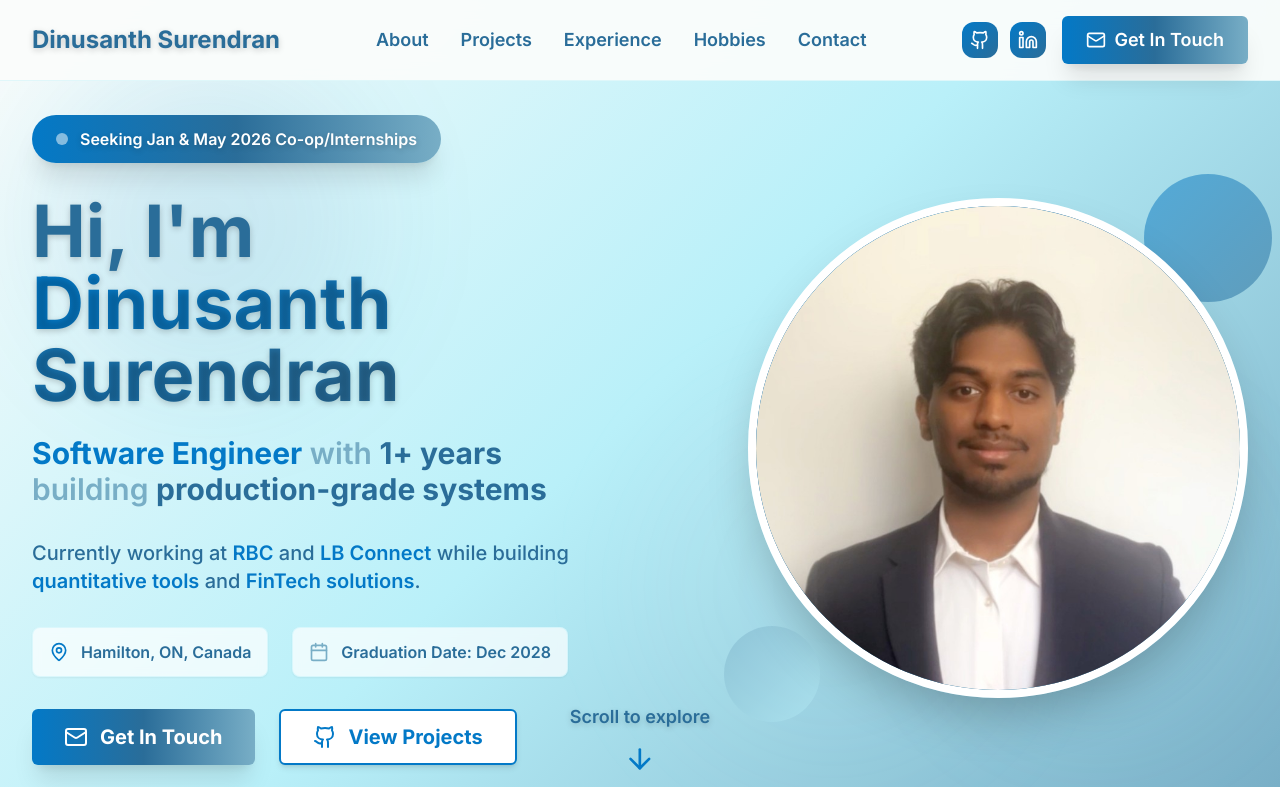
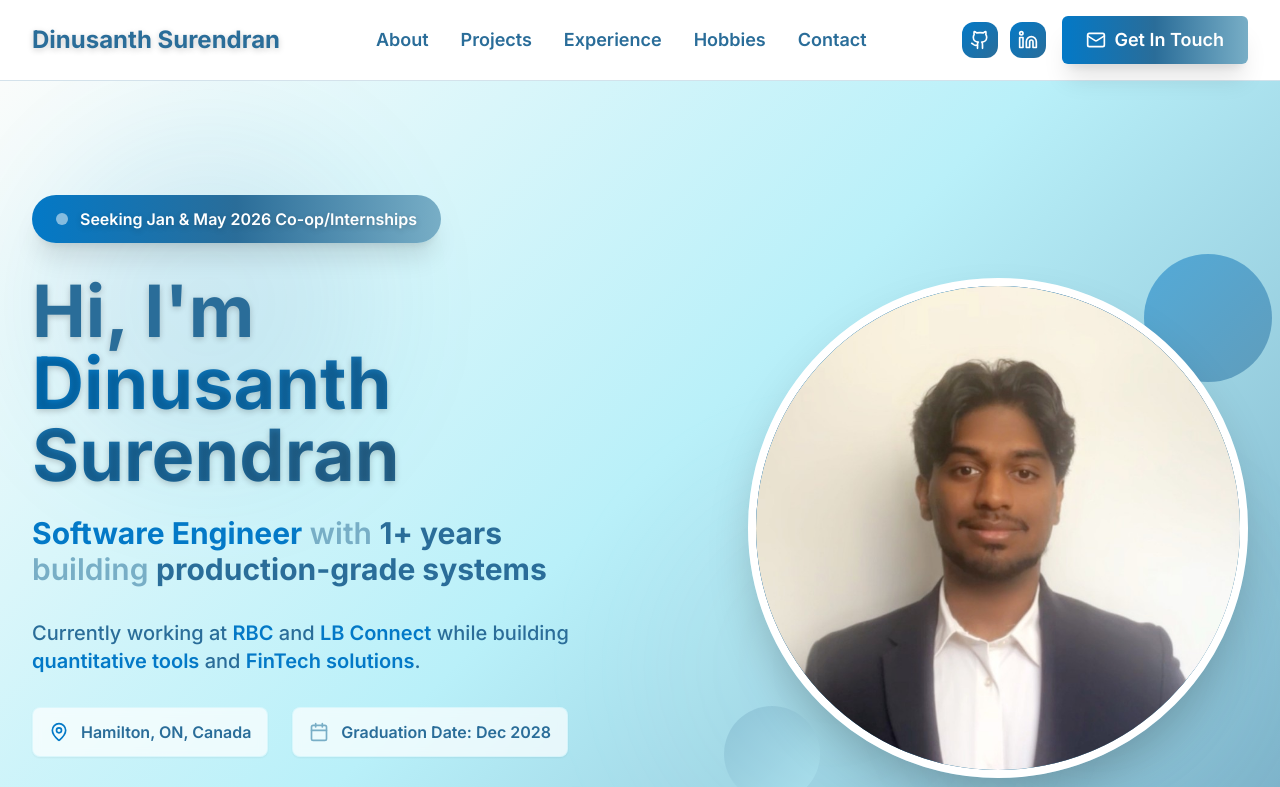
Before and after one commit to Dinusanth12/portfolio-website, a Next.js app: page / in a window 1280 px wide. Shown: the top 787 px of the page. Built offline with nearby package versions, Linux system fonts and the light colour scheme.

Commit message:
Fix navbar visibility - increase z-index, improve background, add smooth scrolling

```diff
--- a/src/app/globals.css
+++ b/src/app/globals.css
@@ -14,6 +14,8 @@
     will-change: auto;
     transform: translateZ(0);
     backface-visibility: hidden;
+    /* Account for fixed navbar */
+    padding-top: 80px;
   }
 
   /* Prevent font flashing during animations */
--- a/src/components/Navigation.tsx
+++ b/src/components/Navigation.tsx
@@ -32,10 +32,10 @@ export default function Navigation() {
       initial={{ y: -100 }}
       animate={{ y: 0 }}
       transition={{ duration: 0.8, type: "spring" }}
-      className={`fixed top-0 left-0 right-0 z-50 transition-all duration-300 ${
+      className={`fixed top-0 left-0 right-0 z-[9999] transition-all duration-300 ${
         isScrolled
-          ? "bg-pale-blue/95 backdrop-blur-md border-b border-sky-blue/40 shadow-xl"
-          : "bg-pale-blue/95 backdrop-blur-md border-b border-sky-blue/40"
+          ? "bg-white/95 backdrop-blur-md border-b border-slate-blue/20 shadow-xl"
+          : "bg-white/95 backdrop-blur-md border-b border-slate-blue/20"
       }`}
     >
       <div className="max-w-7xl mx-auto px-4 sm:px-6 lg:px-8">
@@ -67,10 +67,17 @@ export default function Navigation() {
                 animate={{ opacity: 1, y: 0 }}
                 transition={{ duration: 0.8, delay: 0.4 + index * 0.1 }}
                 className="text-slate-blue hover:text-royal-blue font-semibold text-lg transition-all duration-300 hover-elegant relative group"
-                              >
-                  {item.label}
-                  <span className="absolute -bottom-1 left-0 w-0 h-0.5 bg-gradient-to-r from-royal-blue to-slate-blue transition-all duration-300 group-hover:w-full"></span>
-                </motion.a>
+                onClick={(e) => {
+                  e.preventDefault();
+                  const element = document.querySelector(item.href);
+                  if (element) {
+                    element.scrollIntoView({ behavior: 'smooth', block: 'start' });
+                  }
+                }}
+              >
+                {item.label}
+                <span className="absolute -bottom-1 left-0 w-0 h-0.5 bg-gradient-to-r from-royal-blue to-slate-blue transition-all duration-300 group-hover:w-full"></span>
+              </motion.a>
             ))}
           </motion.div>
 
@@ -163,7 +170,14 @@ export default function Navigation() {
                   initial={{ opacity: 0, x: -20 }}
                   animate={{ opacity: 1, x: 0 }}
                   transition={{ duration: 0.2, delay: index * 0.05 }}
-                  onClick={() => setIsOpen(false)}
+                  onClick={(e) => {
+                    e.preventDefault();
+                    setIsOpen(false);
+                    const element = document.querySelector(item.href);
+                    if (element) {
+                      element.scrollIntoView({ behavior: 'smooth', block: 'start' });
+                    }
+                  }}
                   className="block text-slate-blue hover:text-royal-blue font-semibold text-lg py-3 px-4 rounded-xl hover:bg-slate-blue/10 transition-all duration-200"
                   whileHover={{ x: 5 }}
                   whileTap={{ scale: 0.98 }}
```
